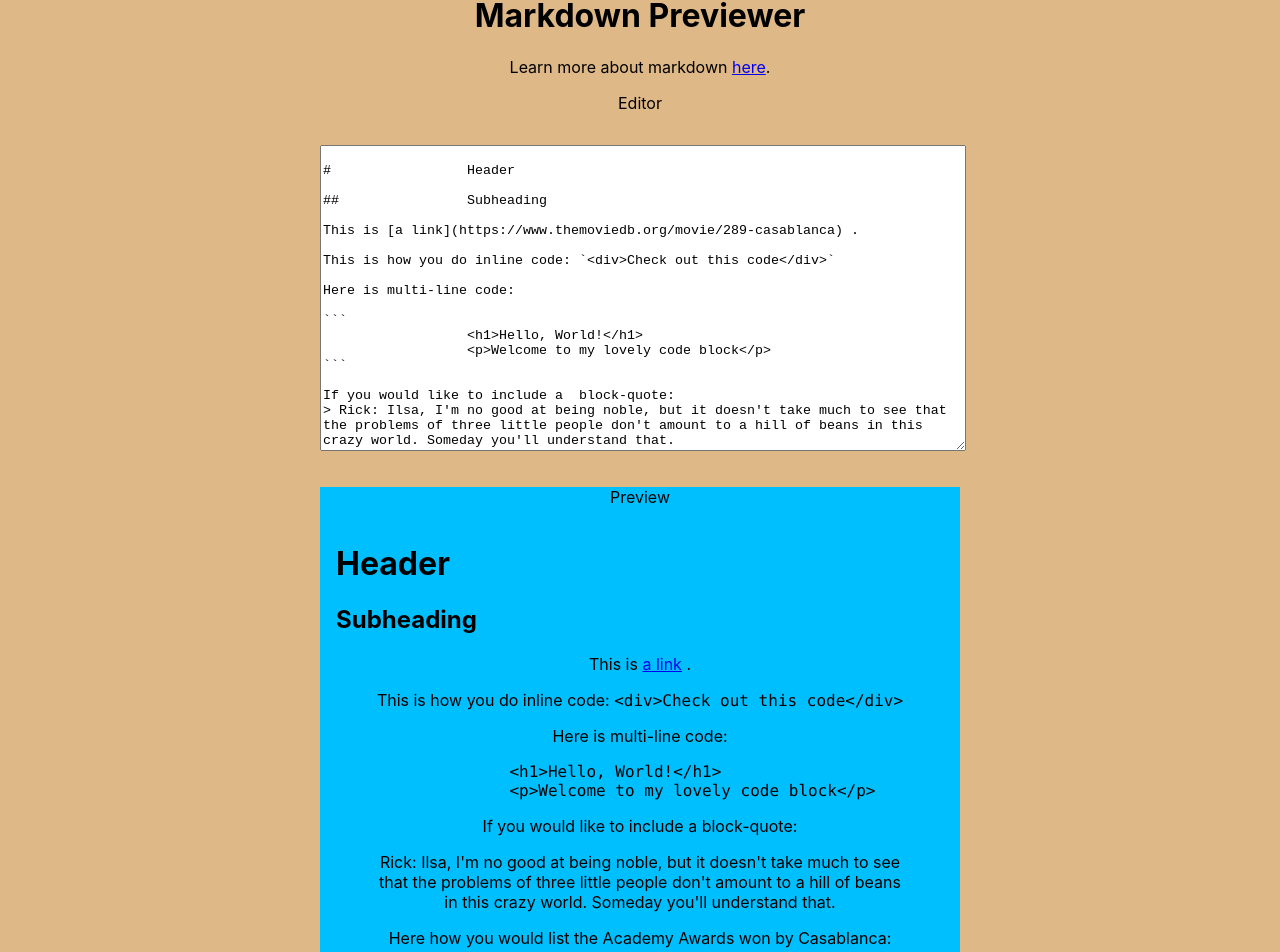
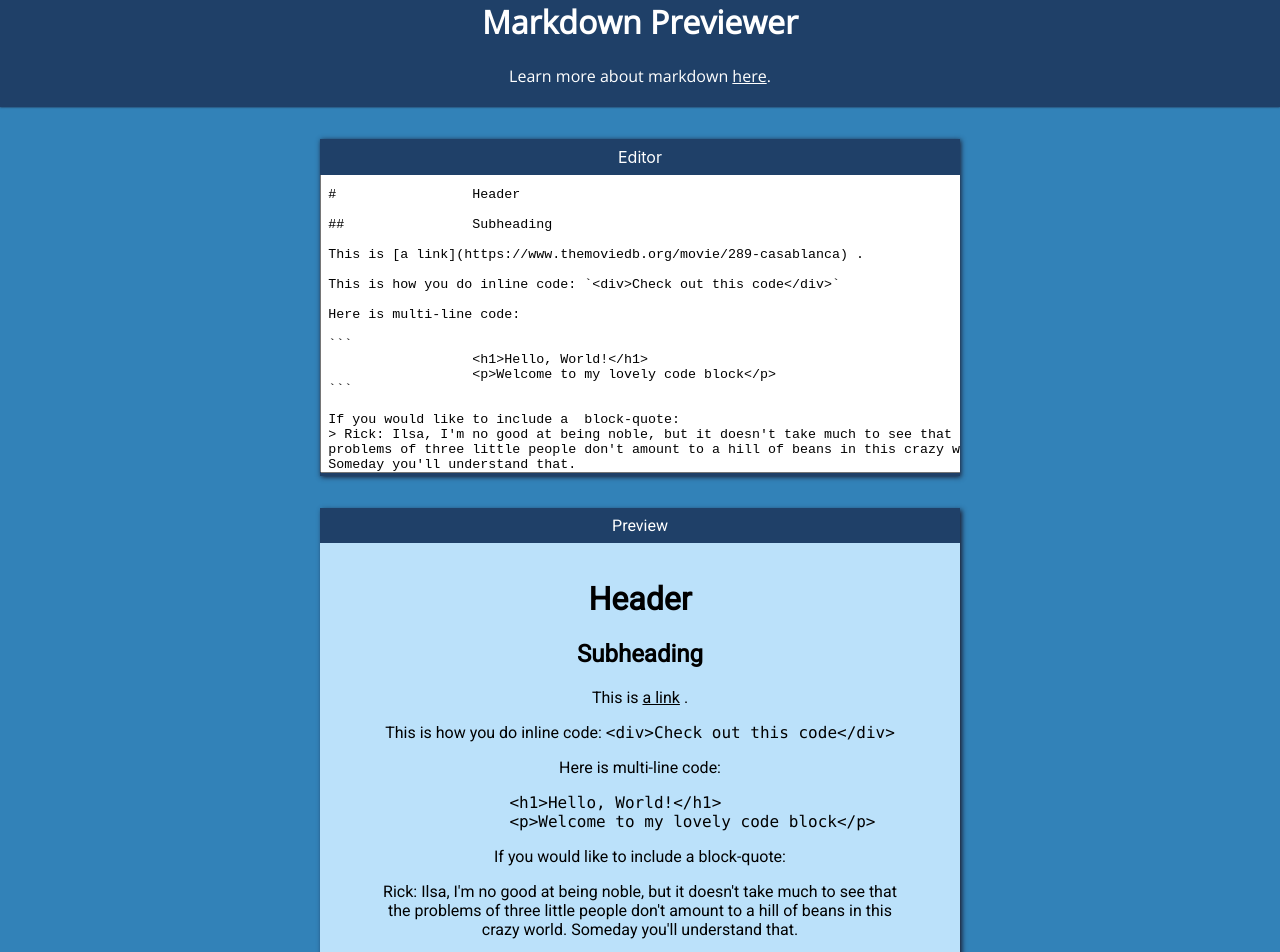
Before and after one commit to SJellen/markdown, a React (Create React App) app: page / in a window 1280 px wide. Shown: the part 25-977 px from the top of the page. Built offline with nearby package versions, Linux system fonts and the light colour scheme.

Commit message:
lay out set

```diff
--- a/src/App.css
+++ b/src/App.css
@@ -1,28 +1,68 @@
+@import url('https://fonts.googleapis.com/css2?family=Open+Sans&family=Oswald&family=Roboto&display=swap');
+
+
+
 .App {
   text-align: center;
 }
 
 body {
-  background-color: burlywood;
+  background-color: #3282b8;
 }
 
 .title {
   text-align: center;
+
 }
 
-p {
-  text-align: center;
+.header {
+  width: 100vw;
+  background-color: #1f4068;
+  color: white;
+  padding: .25rem 0;
+  box-shadow: 0px 0px 2px #1b1b2f;
+  text-align: right;
+  font-family: 'Open Sans', sans-serif;
 }
 
-#editor-bar, #preview-bar {
+p, h1, h2 {
   text-align: center;
+
+}
+
+li {
+  margin-left: 5rem;
+}
+
+#preview-bar {
+  text-align: center;
+  background-color: #1f4068;
+  color: white;
+  padding: .5rem 0;
+  min-width: 100%;
+}
+
+#editor-bar {
+  background-color: #1f4068;
+  color: white;
+  min-width: 100%;
+  margin: 0 auto -2rem auto;
+  text-align: center;
+  padding: .5rem 0;
+  position: absolute;
+  z-index: 99;
+
 }
 
 #preview-container {
-  background-color: deepskyblue;
+  background-color: rgba(187, 225, 250, 1);
   width: 50%;
-  margin: 0 auto;
-
+  margin: 0 auto 4rem auto;
+  box-shadow: 2px 2px 5px #1b1b2f;
+  font-family: 'Roboto', sans-serif;
+  z-index: 99;
+  position: relative;
+  overflow: scroll;
 }
 
 #preview {
@@ -30,9 +70,27 @@ p {
   padding: 1rem;
 }
 
+a:link {
+  color: inherit;
+}
+
+
 
 
 textarea {
-  margin: 2rem 25%;
+  margin: 2rem auto;
+  padding: 0 .45rem;
+
+}
+
+
+#editor-container {
   width: 50%;
+  margin: 2rem auto;
+  height: 337px;
+  box-shadow: 1px 1px 5px #1b1b2f;
+  z-index: 99;
+  position: relative;
+  overflow: scroll;
+  background-color: #1f4068;
 }
--- a/src/App.js
+++ b/src/App.js
@@ -33,9 +33,9 @@ If you would like to include a  block-quote:
 
 Here how you would list the Academy Awards won by Casablanca:
 
-                      * Outstanding Motion Picture
-                      * Best Director
-                      * Best Writing, Screenplay
+*                Outstanding Motion Picture
+*                Best Director
+*                Best Writing, Screenplay
 
 Text can be bold if you think it is **really important**.
 
@@ -63,9 +63,9 @@ Here is how to show an image:
     return (
       <div id="container">
         <div id="content">
-          <div id="header">
+          <div id="header" className="header">
             <h1 className="title">Markdown Previewer</h1>
-           <p>Learn more about markdown <a href="https://guides.github.com/features/mastering-markdown/" target="_blank" rel="noopener noreferrer">here</a>.</p>
+           <p className="subtitle">Learn more about markdown <a href="https://guides.github.com/features/mastering-markdown/" target="_blank" rel="noopener noreferrer">here</a>.</p>
           </div>
           <Editor
 
@@ -93,7 +93,7 @@ const Editor = (props) => {
       <textarea
         id="editor"
         rows="20"
-        cols="90"
+        cols="86"
         onKeyUp={props.handleUpdateEditor}>{props.text}</textarea>
     </div>
   );
```
